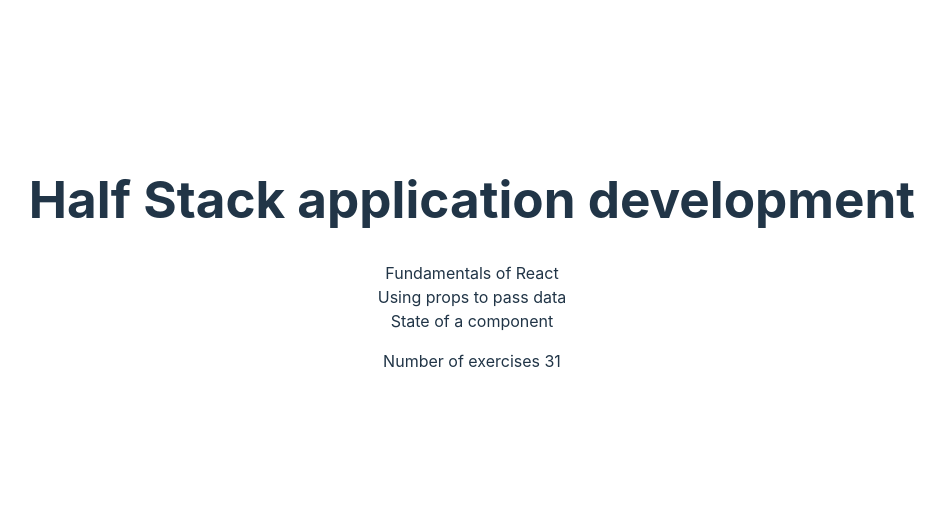
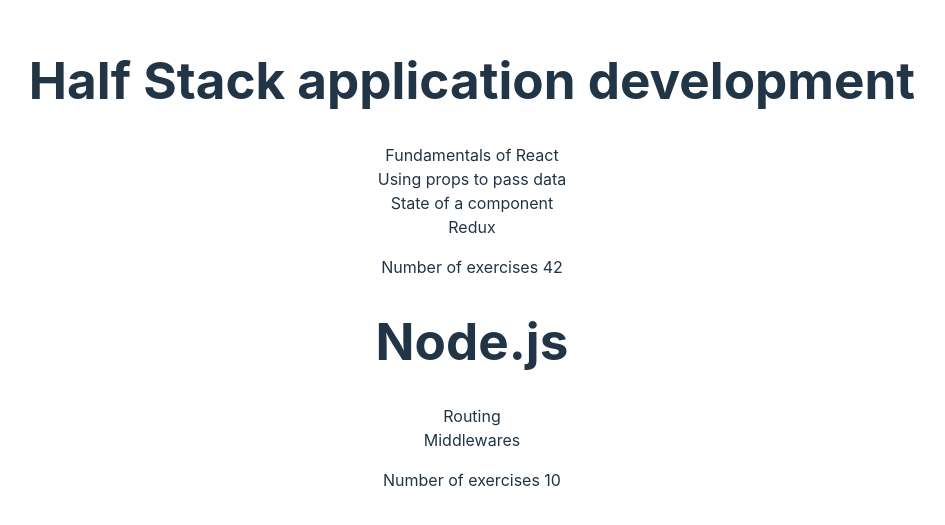
Before and after one commit to wunder-frau/full-stack-open, a React (Vite) app in the folder part2/course_information/: page / in a window 1280 px wide. Shown: the part 137-662 px from the top of the page, without its empty margins (168-1113 px from the left). Built offline with nearby package versions, Linux system fonts and the light colour scheme.

Commit message:
prt02: 2.4: Course information step 9

```diff
--- a/part2/course_information/src/App.jsx
+++ b/part2/course_information/src/App.jsx
@@ -2,9 +2,10 @@ import './App.css'
 import Course from './Course.jsx'
 
 const App = () => {
-  const course = {
+  const courses = [
+    {
+      name: 'Half Stack application development',
       id: 1,
-    name: 'Half Stack application development',
       parts: [
         {
           name: 'Fundamentals of React',
@@ -20,10 +21,33 @@ const App = () => {
           name: 'State of a component',
           exercises: 14,
           id: 3
+        },
+        {
+          name: 'Redux',
+          exercises: 11,
+          id: 4
+        }
+      ]
+    },
+    {
+      name: 'Node.js',
+      id: 2,
+      parts: [
+        {
+          name: 'Routing',
+          exercises: 3,
+          id: 1
+        },
+        {
+          name: 'Middlewares',
+          exercises: 7,
+          id: 2
         }
       ]
     }
-  return <Course course={course} />
+  ]
+  {console.log(courses[0].name)}
+  return <Course courses={courses} />
 }
 
 export default App
--- a/part2/course_information/src/Content.jsx
+++ b/part2/course_information/src/Content.jsx
@@ -1,5 +1,6 @@
 import Part from './Part.jsx'
 const Content =({course})=> {
+  {console.log("----->: ", course.name)}
   return (
     <div>
       {course.parts.map((part, i) => (
--- a/part2/course_information/src/Course.jsx
+++ b/part2/course_information/src/Course.jsx
@@ -1,14 +1,21 @@
-import Header from './Header.jsx'
-import Content from './Content.jsx'
-import Total from './Total.jsx'
+import Header from './Header.jsx';
+import Content from './Content.jsx';
+import Total from './Total.jsx';
 
-const Course = ({course}) => {
-    return (
-        <div>
-            <Header course={course.name} />
-            <Content course={course}/>
-            <Total course={course}/>
+const Course = ({ courses }) => {
+  return (
+    <div>
+      {courses.map((course) => (
+        <div key={course.id}>
+            {console.log("looook: ", course.id)}
+          <Header course={course.name} />
+          {console.log("lo: ", course.parts)}
+          <Content course={course} />
+          <Total course={course.parts} />
         </div>
-        );
+      ))}
+    </div>
+  );
 };
+
 export default Course;
--- a/part2/course_information/src/Total.jsx
+++ b/part2/course_information/src/Total.jsx
@@ -1,5 +1,6 @@
 const Total = ({ course }) => {
-    const total = course.parts.reduce((acc, item) => {
+    {console.log("llllppppp: ", course)}
+    const total = course.reduce((acc, item) => {
 		acc += item.exercises;
         return acc;
 	}, 0);
```
Lines whose indentation alone changed are shown as unchanged.
